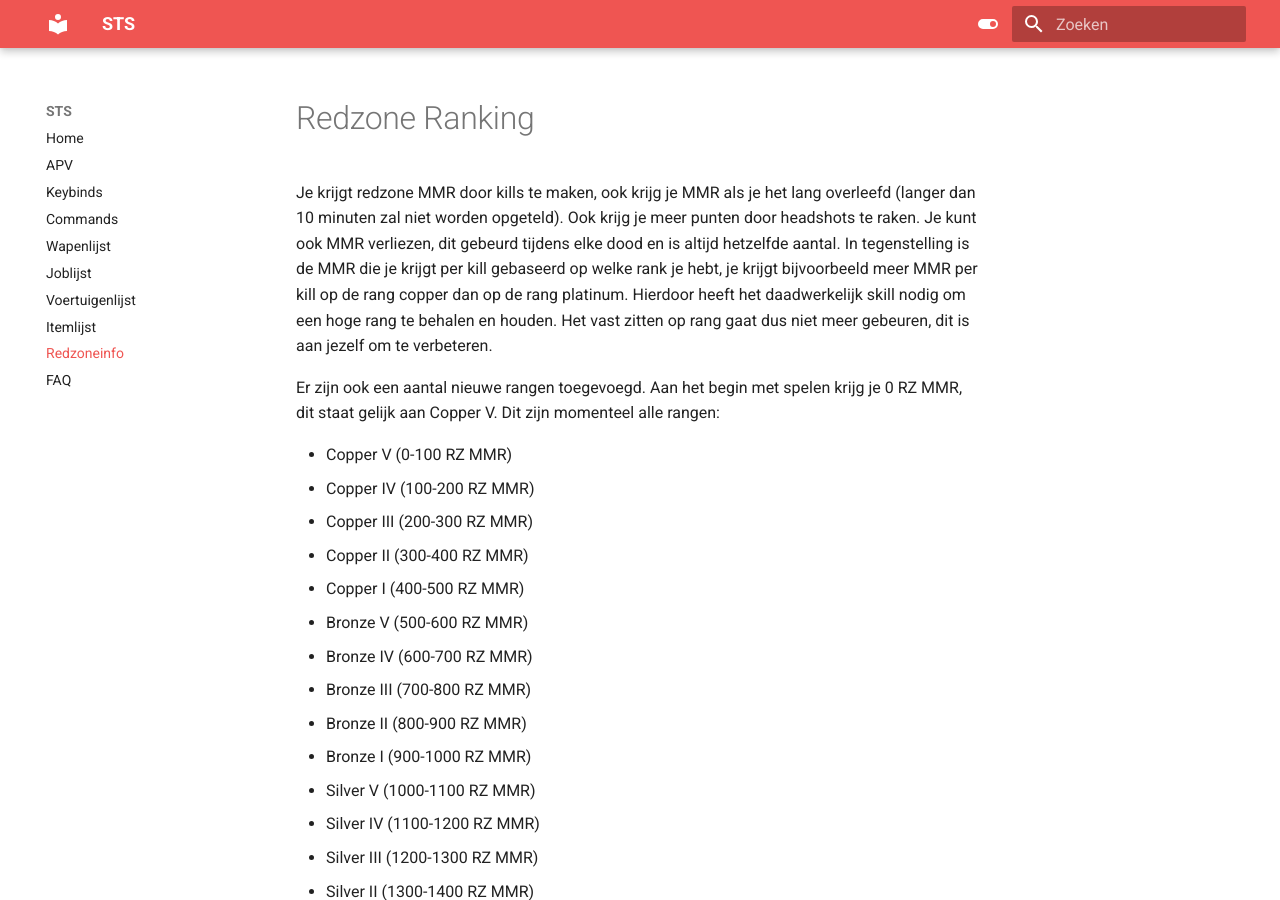
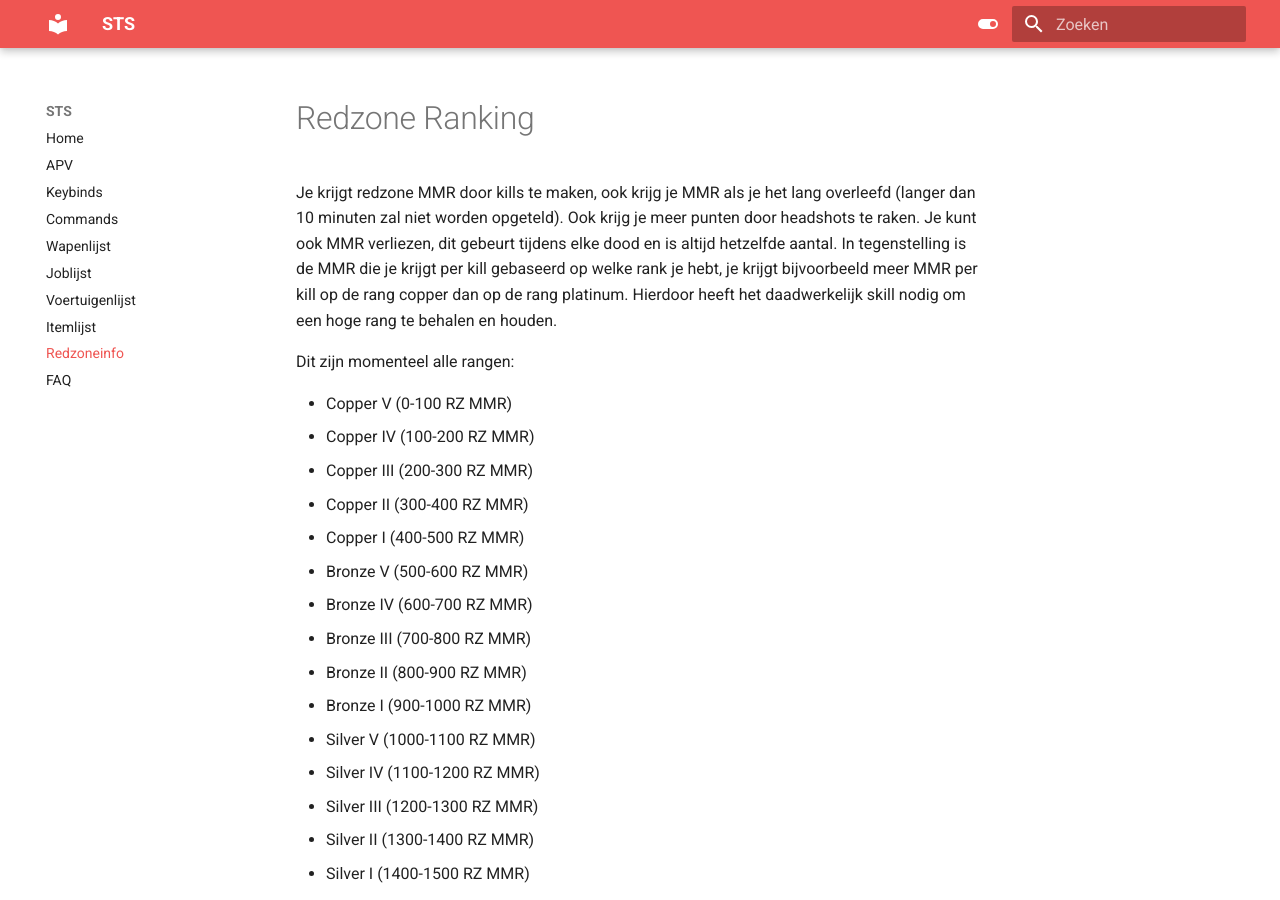
Before and after one commit to Welseyy/STSAPV, an MkDocs documentation site: the page built from docs/redzoneinfo.md, in a window 1280 px wide and 900 px high. Built offline with MkDocs 1.6.1 and Material for MkDocs 9.7.7, drawn with Linux system fonts in a browser that asks for light colours; some of the changed text lies outside the part shown.

Commit message:
Update redzoneinfo.md

```diff
--- a/docs/redzoneinfo.md
+++ b/docs/redzoneinfo.md
@@ -1,9 +1,8 @@
 # Redzone Ranking
 
 Je krijgt redzone MMR door kills te maken, ook krijg je MMR als je het lang overleefd (langer dan 10 minuten zal niet worden opgeteld). Ook krijg je meer punten door headshots te raken.
-Je kunt ook MMR verliezen, dit gebeurd tijdens elke dood en is altijd hetzelfde aantal. In tegenstelling is de MMR die je krijgt per kill gebaseerd op welke rank je hebt, je krijgt bijvoorbeeld meer MMR per kill op de rang copper dan op de rang platinum. Hierdoor heeft het daadwerkelijk skill nodig om een hoge rang te behalen en houden. Het vast zitten op rang gaat dus niet meer gebeuren, dit is aan jezelf om te verbeteren.
+Je kunt ook MMR verliezen, dit gebeurt tijdens elke dood en is altijd hetzelfde aantal. In tegenstelling is de MMR die je krijgt per kill gebaseerd op welke rank je hebt, je krijgt bijvoorbeeld meer MMR per kill op de rang copper dan op de rang platinum. Hierdoor heeft het daadwerkelijk skill nodig om een hoge rang te behalen en houden.
 
-Er zijn ook een aantal nieuwe rangen toegevoegd. Aan het begin met spelen krijg je 0 RZ MMR, dit staat gelijk aan Copper V.
 Dit zijn momenteel alle rangen:
 
 - Copper V (0-100 RZ MMR)
```
Also changed, not shown: other parts of docs/redzoneinfo.md (+2 -1 lines).
